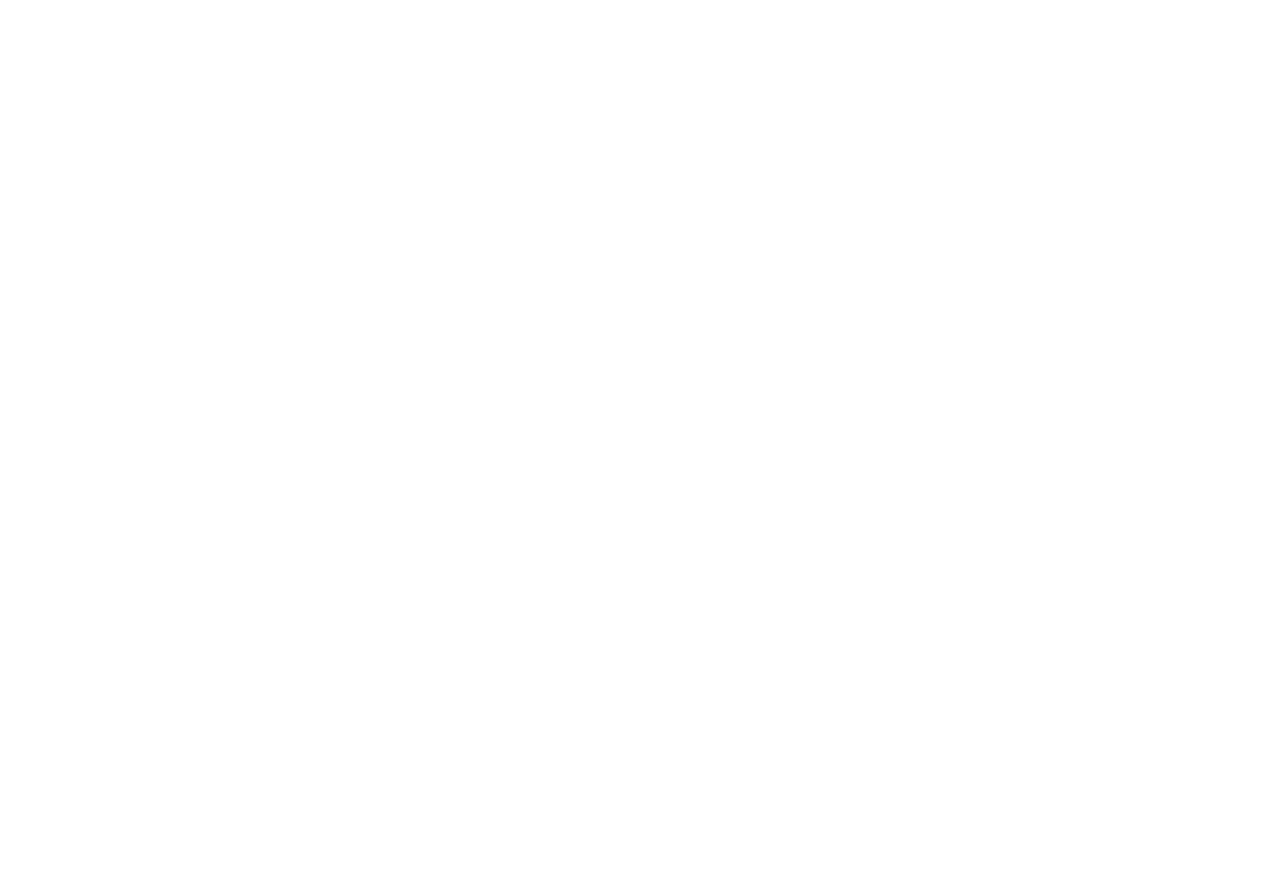
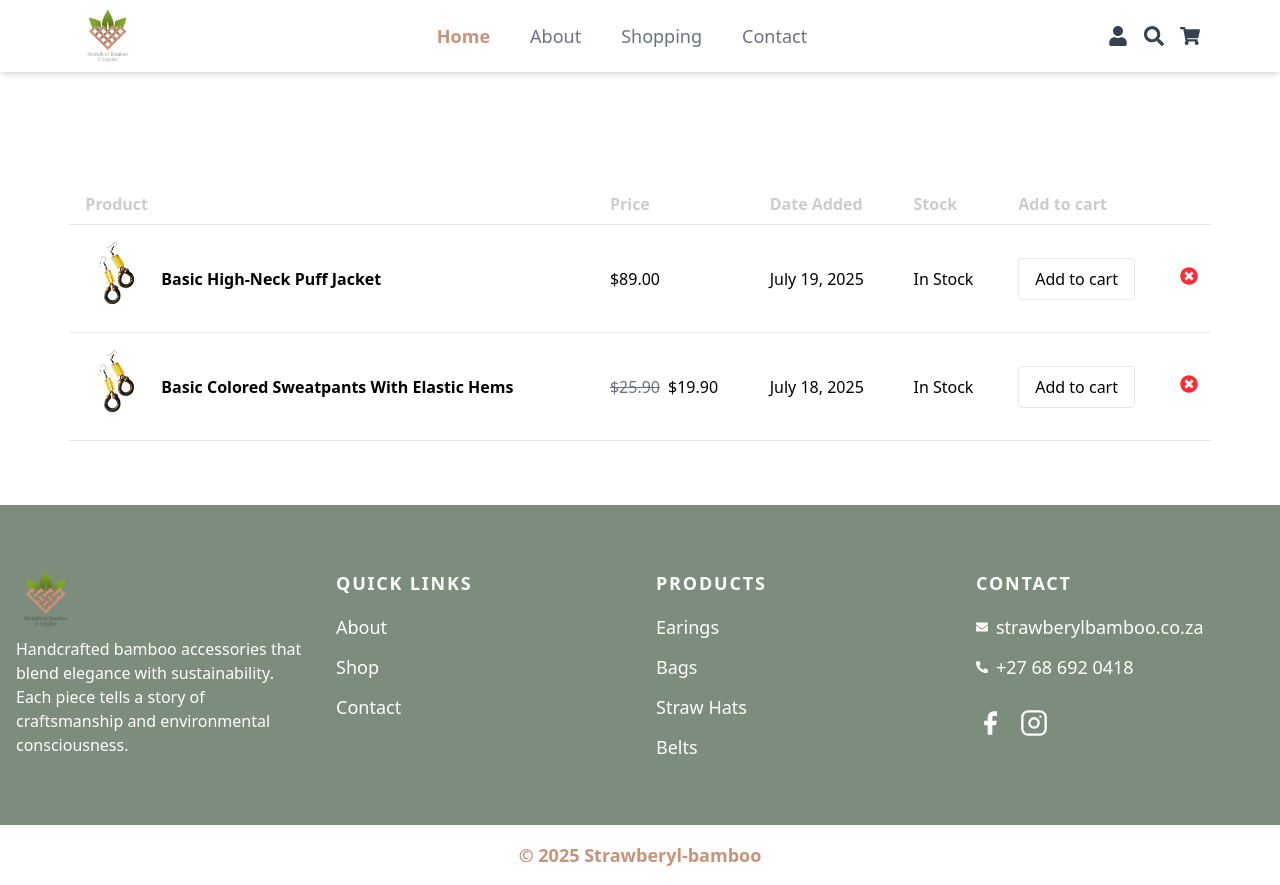
Before and after one commit to HlobisileLukhele/strawberyl-ecommerce, a React (Vite) app: page /wishlist in a window 1280 px wide. Before the commit this address had no page. Before the commit the page ends 800 px from the top, so only its background shows below. Built offline with nearby package versions, Linux system fonts and the light colour scheme; a web font is replaced by a local one.

Commit message:
added wishlist page

```diff
--- a/src/App.jsx
+++ b/src/App.jsx
@@ -9,6 +9,7 @@
 import SignUp from '@/pages/auth/SignUp';
 import SignIn from '@/pages/auth/SignIn';
 import ForgotPassword from '@/pages/auth/ForgotPassword';
+import Wishlist from '@/pages/Wishlist';
 
  export default function App() {
   return (
@@ -21,6 +22,7 @@
           <Route path="contact" element={<Contact />} />
           <Route path="bags" element={<Bags />} />
           <Route path="earings" element={<Earings />} />
+          <Route path="wishlist" element={<Wishlist />} />
         </Route>
         <Route path="/login" element={<SignIn />} />
         <Route path="/register" element={<SignUp />} />
--- /dev/null
+++ b/src/Pages/Wishlist.jsx
@@ -0,0 +1,93 @@
+import { FaTimesCircle  } from "react-icons/fa";
+import ProductOne from '@/assets/product-one.png'
+
+const wishlistItems = [
+  {
+    id: 1,
+    image: ProductOne,
+    title: "Basic High-Neck Puff Jacket",
+    price: 89.0,
+    dateAdded: "July 19, 2025",
+    inStock: true,
+    button: "Add to cart",
+    oldPrice: null,
+  },
+  {
+    id: 2,
+    image: ProductOne,
+    title: "Basic Colored Sweatpants With Elastic Hems",
+    price: 19.9,
+    oldPrice: 25.9,
+    dateAdded: "July 18, 2025",
+    inStock: true,
+    button: "Add to cart",
+  },
+];
+
+const Wishlist = () => {
+  return (
+    <div className="overflow-x-auto w-full md:w-11/12 mx-auto p-4">
+      <table className="min-w-full text-sm md:text-base mt-24 mb-12">
+        <thead>
+          <tr className="text-black/20 text-left border-b border-gray-200">
+            <th className="px-4 py-2">Product</th>
+            <th className="px-4 py-2 hidden md:table-cell">Price</th>
+            <th className="px-4 py-2 hidden md:table-cell">Date Added</th>
+            <th className="px-4 py-2 hidden md:table-cell">Stock</th>
+            <th className="px-4 py-2">Add to cart</th>
+            <th className="px-2 py-2"></th>
+          </tr>
+        </thead>
+        <tbody>
+          {wishlistItems.map((item) => (
+            <tr key={item.id} className="border-b border-gray-200">
+              <td className="flex items-center gap-4 px-4 py-4">
+                <img
+                  src={item.image}
+                  alt={item.title}
+                  className="w-[60px] h-[75px] object-contain"
+                />
+                <span className="font-semibold text-black">
+                  {item.title}
+                </span>
+              </td>
+
+              <td className="px-4 py-4 hidden md:table-cell">
+                {item.oldPrice && (
+                  <span className="line-through text-gray-500 mr-2">
+                    ${item.oldPrice.toFixed(2)}
+                  </span>
+                )}
+                <span className="text-black font-medium">
+                  ${item.price.toFixed(2)}
+                </span>
+              </td>
+
+              <td className="px-4 py-4 hidden md:table-cell text-black">
+                {item.dateAdded}
+              </td>
+
+              <td className="px-4 py-4 hidden md:table-cell text-black">
+                {item.inStock ? "In Stock" : "Out of Stock"}
+              </td>
+
+              <td className="px-4 py-4">
+                <button className="border border-gray-200 hover:cursor-pointer px-4 whitespace-nowrap py-2 rounded hover:bg-gray-500 focus-within:border-gray-500 hover:text-white transition text-black">
+                  {item.button}
+                </button>
+              </td>
+
+              <td className="px-2 py-4 text-red-500">
+                <button>
+                  <FaTimesCircle  className="text-lg hover:text-red-700 transition" />
+                </button>
+              </td>
+            </tr>
+          ))}
+        </tbody>
+      </table>
+    </div>
+  );
+};
+
+export default Wishlist;
```
